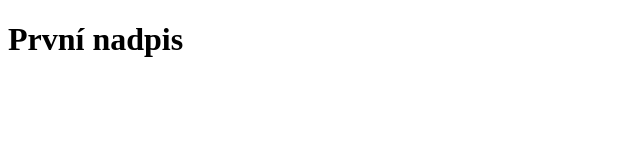
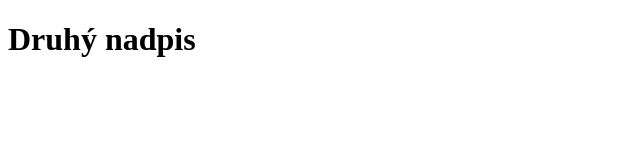
Before and after one commit to TeVecko/Test, a plain HTML site: page index.html in a window 1280 px wide. Shown: the whole page, without its empty margins (0-640 px from the left). Drawn offline with Linux system fonts and the light colour scheme.

Commit message:
Nový nadpis

```diff
--- a/index.html
+++ b/index.html
@@ -7,6 +7,6 @@
     <title>Document</title>
   </head>
   <body>
-    <h1>První nadpis</h1>
+    <h1>Druhý nadpis</h1>
   </body>
 </html>
```
